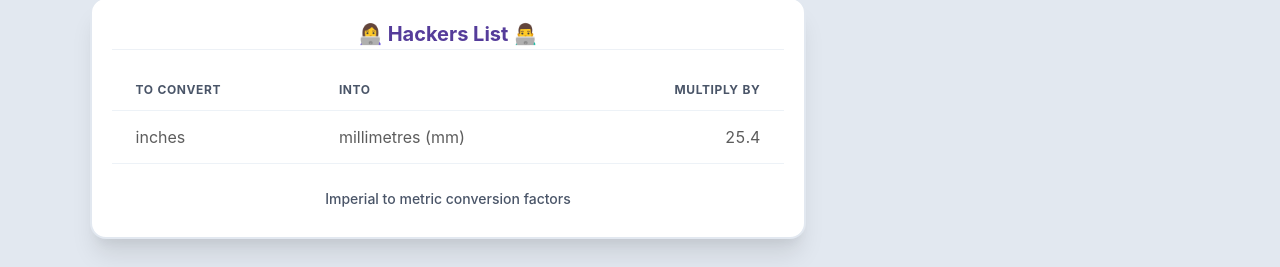
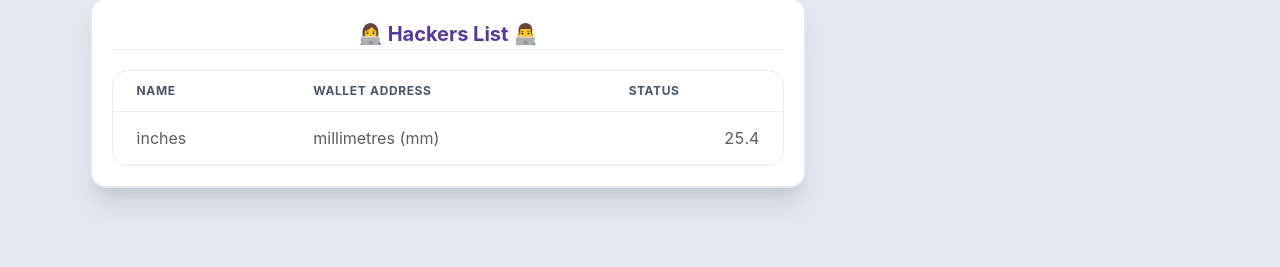
Before and after one commit to Arch0125/devonchainnext, a Next.js app: page /HackathonDetail in a window 1280 px wide. Shown: the part 475-742 px from the top of the page. Built offline with nearby package versions, Linux system fonts and the light colour scheme; what wagmi would draw is missing.

Commit message:
Organizer UI Complete

```diff
--- a/src/components/HackerList.js
+++ b/src/components/HackerList.js
@@ -15,14 +15,13 @@ import {
 const HackerList = () => {
     return (
         <Flex width={'100%'} color={'blackAlpha.700'} mt={'20px'} >
-            <TableContainer width={'100vw'} >
-                <Table variant='simple'>
-                    <TableCaption>Imperial to metric conversion factors</TableCaption>
+            <TableContainer width={'100vw'} borderColor={'blackAlpha.200'} rounded={'2xl'} borderWidth={'1px'} >
+                <Table variant={'simple'} textAlign={'center'} >
                     <Thead>
                     <Tr>
-                        <Th>To convert</Th>
-                        <Th>into</Th>
-                        <Th isNumeric>multiply by</Th>
+                        <Th>Name</Th>
+                        <Th>Wallet Address</Th>
+                        <Th>Status</Th>
                     </Tr>
                     </Thead>
                     <Tbody>
```
